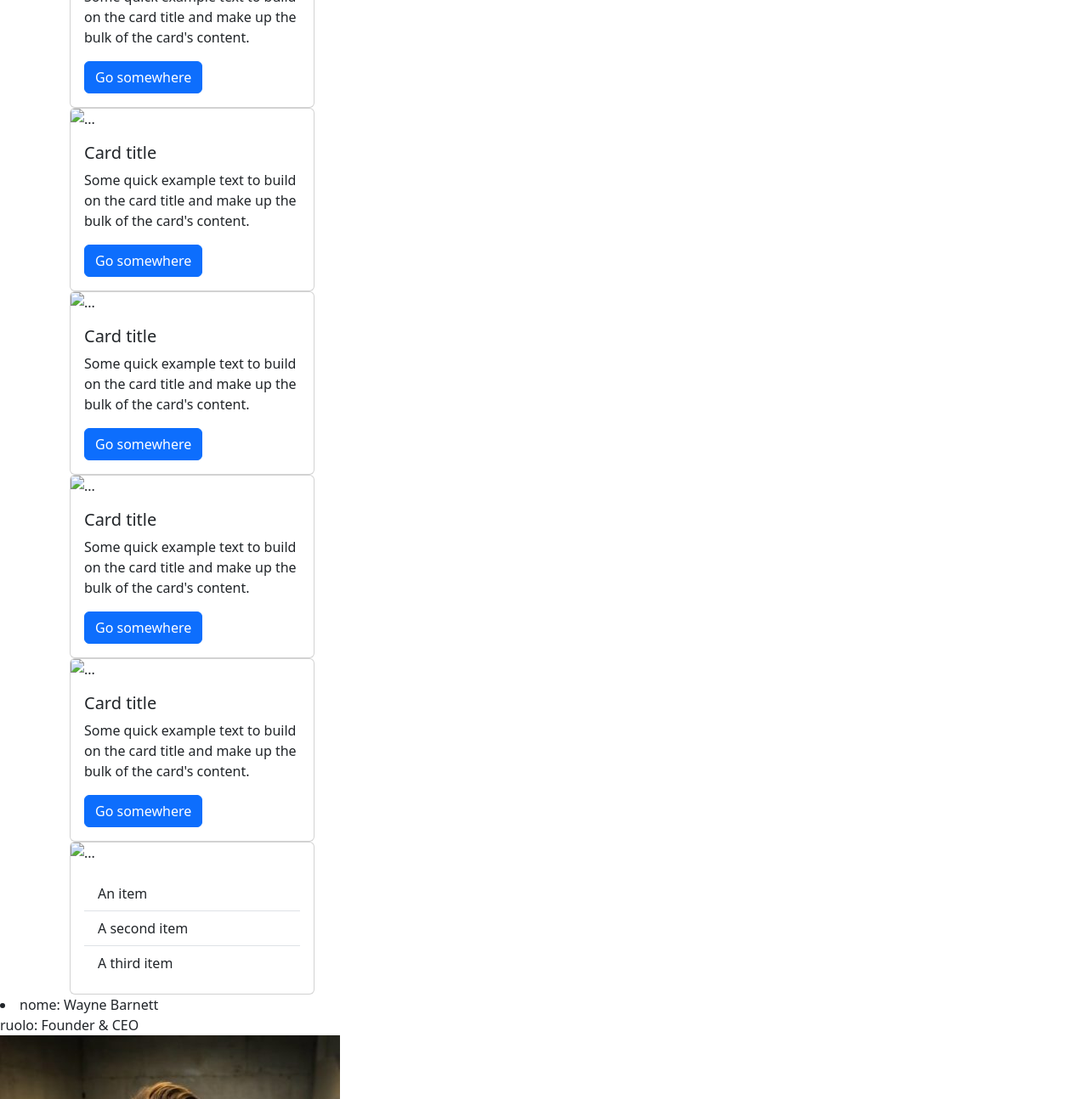
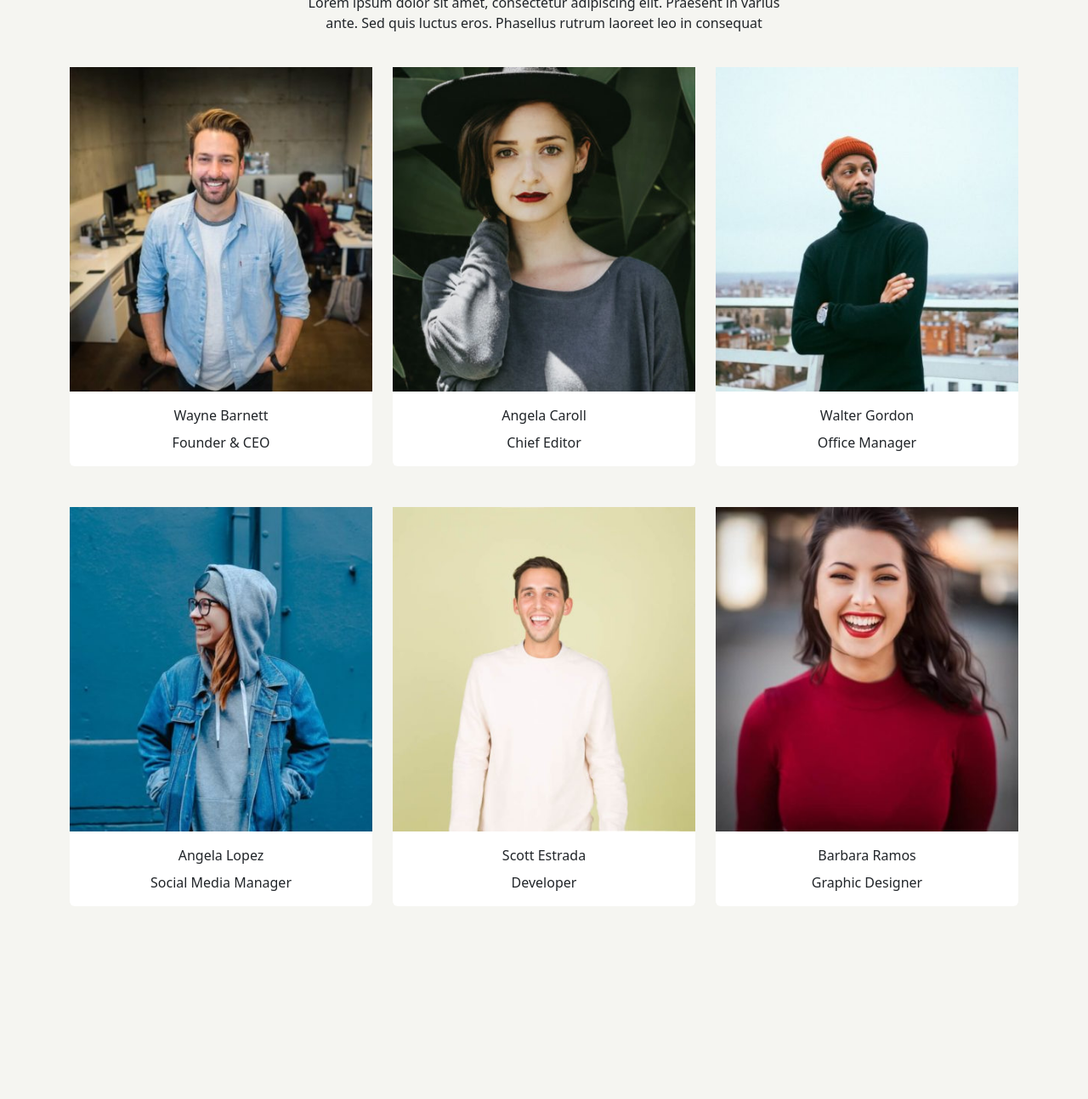
Before and after one commit to emanuele-pogliari/js-our-team, a plain HTML site: page index.html in a window 1280 px wide. Shown: the part 89-1383 px from the top of the page at 85% size. After the commit the page ends 1228 px from the top, so only its background shows below. Drawn offline with nearby package versions, Linux system fonts and the light colour scheme.

Commit message:
change for in cycle to select single texts. Style corrected

```diff
--- a/css/style.css
+++ b/css/style.css
@@ -0,0 +1,3 @@
+body {
+    background: #f5f5f1;
+}
--- a/index.html
+++ b/index.html
@@ -15,81 +15,43 @@
 
 <body>
 
-    <div class="container">
-        <div class="row-cols-3 ">
-            <div class="col">
-                <div class="card" style="width: 18rem;">
-                    <img src="..." class="card-img-top" alt="...">
-                    <div class="card-body">
-                        <h5 class="card-title">Card title</h5>
-                        <p class="card-text">Some quick example text to build on the card title and make up the bulk of
-                            the card's content.</p>
-                        <a href="#" class="btn btn-primary">Go somewhere</a>
-                    </div>
+    <div class="container py-5">
+        <h1 class="text-center text-uppercase fs-5">Our Team</h1>
+        <div class="col-6 d-flex align-items-center mx-auto ">
+            <p class="text-center">Lorem ipsum dolor sit amet, consectetur adipiscing elit. Praesent in varius ante. Sed
+                quis luctus eros.
+                Phasellus rutrum laoreet leo in consequat</p>
+        </div>
+        <div class="row">
+            <div class="col-12 col-md-6 col-lg-4 my-4">
+                <div class="card border-0 my-card">
                 </div>
             </div>
-            <div class="col">
-                <div class="card" style="width: 18rem;">
-                    <img src="..." class="card-img-top" alt="...">
-                    <div class="card-body">
-                        <h5 class="card-title">Card title</h5>
-                        <p class="card-text">Some quick example text to build on the card title and make up the bulk of
-                            the card's content.</p>
-                        <a href="#" class="btn btn-primary">Go somewhere</a>
-                    </div>
+            <div class="col-12 col-md-6 col-lg-4 my-4">
+                <div class="card border-0 my-card">
+
                 </div>
             </div>
-            <div class="col">
-                <div class="card" style="width: 18rem;">
-                    <img src="..." class="card-img-top" alt="...">
-                    <div class="card-body">
-                        <h5 class="card-title">Card title</h5>
-                        <p class="card-text">Some quick example text to build on the card title and make up the bulk of
-                            the card's content.</p>
-                        <a href="#" class="btn btn-primary">Go somewhere</a>
-                    </div>
+            <div class="col-12 col-md-6 col-lg-4 my-4">
+                <div class="card border-0 my-card">
+
                 </div>
             </div>
-            <div class="col">
-                <div class="card" style="width: 18rem;">
-                    <img src="..." class="card-img-top" alt="...">
-                    <div class="card-body">
-                        <h5 class="card-title">Card title</h5>
-                        <p class="card-text">Some quick example text to build on the card title and make up the bulk of
-                            the card's content.</p>
-                        <a href="#" class="btn btn-primary">Go somewhere</a>
-                    </div>
+            <div class="col-12 col-md-6 col-lg-4 my-4">
+                <div class="card border-0 my-card">
+
                 </div>
             </div>
-            <div class="col">
-                <div class="card" style="width: 18rem;">
-                    <img src="..." class="card-img-top" alt="...">
-                    <div class="card-body">
-                        <h5 class="card-title">Card title</h5>
-                        <p class="card-text">Some quick example text to build on the card title and make up the bulk of
-                            the card's content.</p>
-                        <a href="#" class="btn btn-primary">Go somewhere</a>
-                    </div>
+            <div class="col-12 col-md-6 col-lg-4 my-4">
+                <div class="card border-0 my-card">
+
                 </div>
             </div>
-            <div class="col">
-                <div class="card" style="width: 18rem;">
-                    <img src="..." class="card-img-top" alt="...">
-                    <div class="card-body">
-                        <ul class="list-group list-group-flush">
-                            <li class="list-group-item">An item</li>
-                            <li class="list-group-item">A second item</li>
-                            <li class="list-group-item">A third item</li>
-                        </ul>
-                    </div>
+            <div class="col-12 col-md-6 col-lg-4 my-4">
+                <div class="card border-0 my-card">
                 </div>
             </div>
         </div>
-
-    </div>
-    </div>
-
-    <div id="list">
     </div>
 
     <script src="https://cdn.jsdelivr.net/npm/bootstrap@5.3.2/dist/js/bootstrap.bundle.min.js"
--- a/js/script.js
+++ b/js/script.js
@@ -33,21 +33,26 @@ const team = [
 ];
 
 
-const listElement = document.querySelector("#list");
+const listElement = document.querySelectorAll(".my-list");
+const cardElement = document.querySelectorAll(".my-card");
 
 for (let i = 0; i < team.length; i++) {
-    let strings = "";
+    let name = "";
+    let role = "";
+    let imgs = "";
     const worker = team[i];
     for (let key in worker) {
-
         if (key == "foto") {
-            strings += `<img src="./img/${worker['foto']}">`
+            imgs += `<img class="img-fluid" src="./img/${worker['foto']}">`
         }
-        else {
-            strings += `${key}: ${worker[key]} <br>`;
-
+        else if (key == "nome") {
+            name += `${worker[key]}`;
+        }
+        else if (key = "ruolo") {
+            role += `${worker[key]}`;
         }
     }
-    listElement.innerHTML += `<li>${strings}</li>`
-
+    cardElement[i].innerHTML += imgs;
+    cardElement[i].innerHTML += `<div class="text-center pt-3">${name}</div>`
+    cardElement[i].innerHTML += `<div class="text-center pt-2 pb-3">${role}</div>`
 }
```
